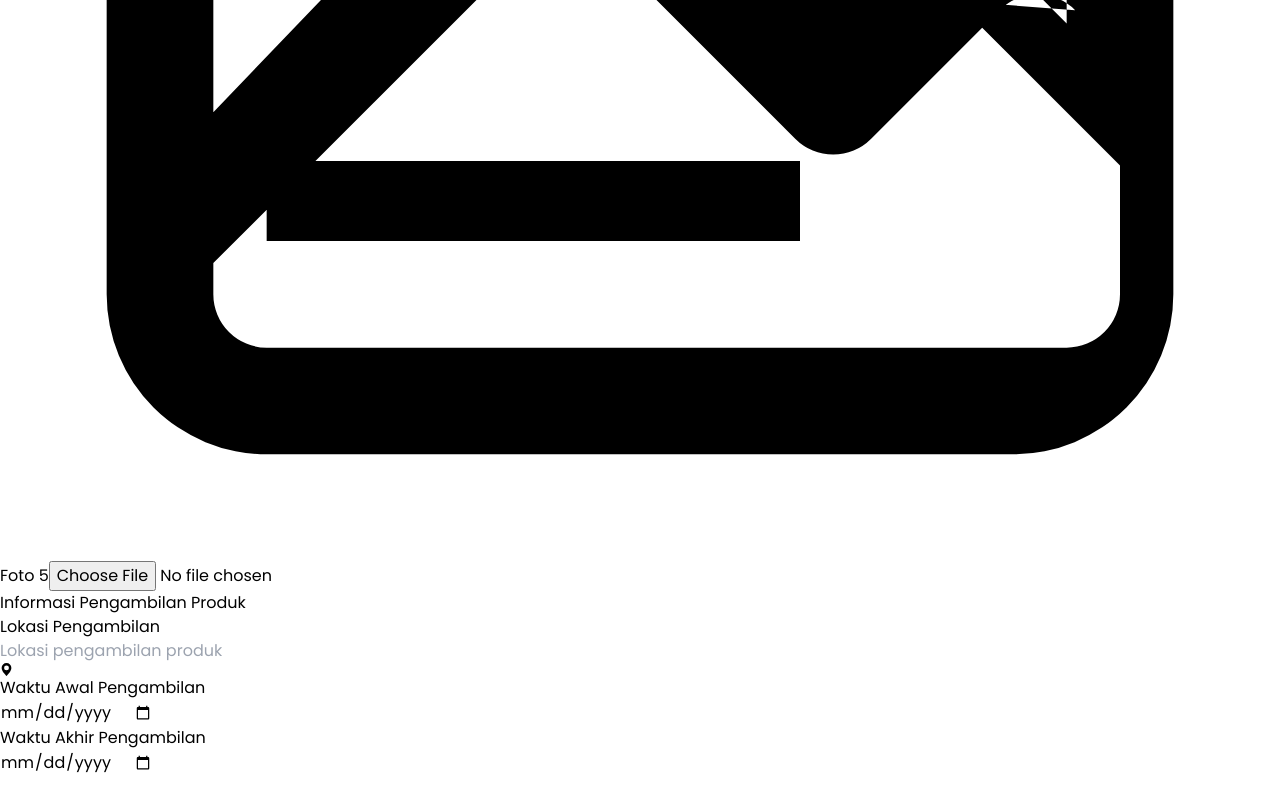
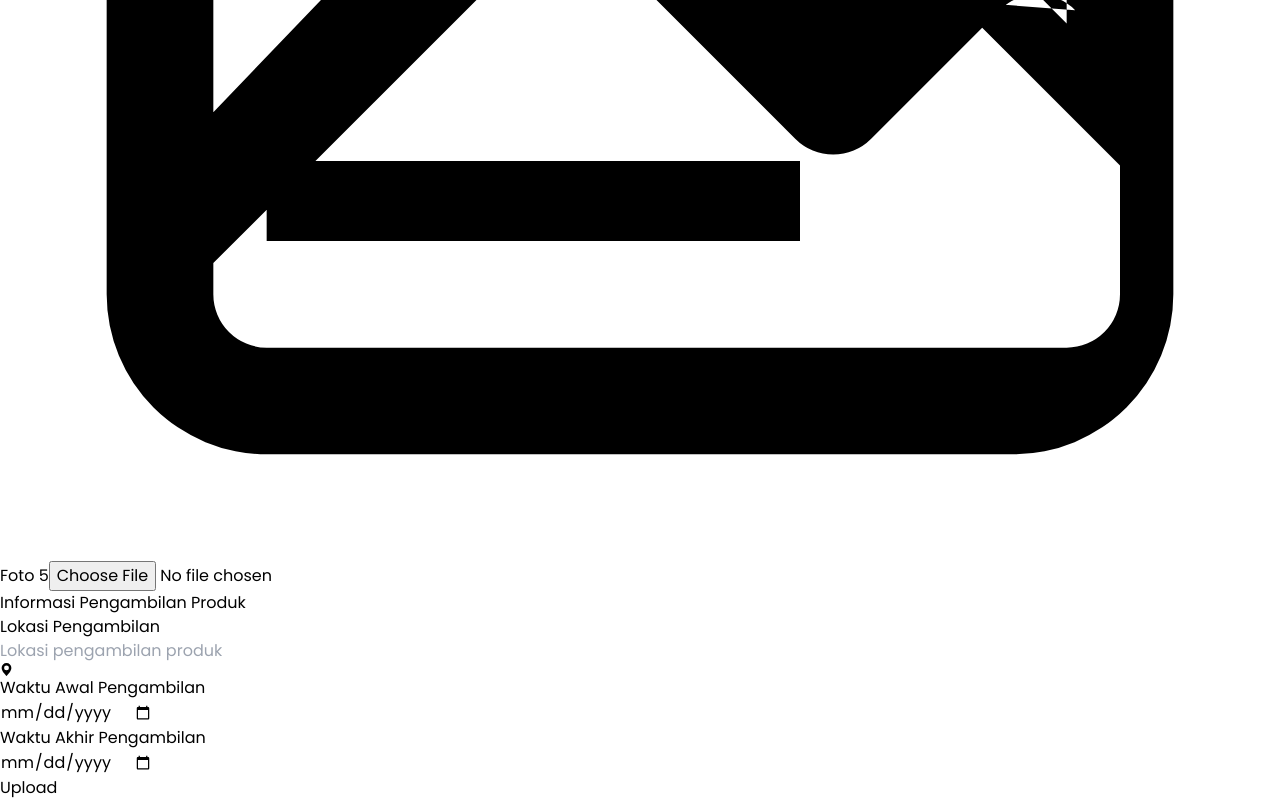
Before and after one commit to irzadzulhika29/carebites-fe, a React (Vite) app: page / in a window 1280 px wide. Shown: the part 9234-10034 px from the top of the page. Before the commit the page ends 10010 px from the top, so only its background shows below. Built offline with nearby package versions, Linux system fonts and the light colour scheme.

Commit message:
ngefix share meals 2

```diff
--- a/src/pages/ShareMeals.jsx
+++ b/src/pages/ShareMeals.jsx
@@ -49,7 +49,6 @@ const ShareMeals = () => {
 
         {/* Sidebar */}
         <div className="ml-3  flex  flex-col gap-5">
-
           {/* Sidebar Links */}
           <div className=" text-[#00712D] gap-3 p-2 rounded-md  flex  items-center ">
             <svg xmlns="http://www.w3.org/2000/svg" width="16" height="16" fill="currentColor" class="bi bi-house" viewBox="0 0 16 16">
@@ -205,8 +204,6 @@ const ShareMeals = () => {
                     ))}
                   </div>
                 </div>
-
-
               </form>
             </div>
 
@@ -215,6 +212,10 @@ const ShareMeals = () => {
           <div className="bg-[#00712D] text-white p-5 rounded-xl">
             <h1 className="mb-5">Informasi Pengambilan Produk</h1>
 
+            <form action="">
+
+
+            </form>
             <div className="w-3/4 mb-4 relative">
               <h1 className="text-xs text-white mb-2">Lokasi Pengambilan</h1>
               <input
@@ -231,7 +232,9 @@ const ShareMeals = () => {
             </div>
 
             {/* Date */}
+            <form action="">
               <div className="flex gap-4 w-3/4">
+
                 {/* Waktu Awal Pengambilan */}
                 <div className="mb-4 relative w-1/2" onClick={handleFocusAwal}>
                   <h1 className="text-xs text-white mb-2">Waktu Awal Pengambilan</h1>
@@ -255,16 +258,24 @@ const ShareMeals = () => {
                     />
                   </div>
                 </div>
+
+
+
               </div>
+
+              <button className="transition duration-300 w-3/4 text-xs text-white font-bold py-4 px-4 bg-transparent border rounded-xl hover:bg-white hover:text-[#00712D] hover:scale-104">
+                Upload
+              </button>
+            </form>
 
 
           </div>
         </div>
 
 
-      </section>
+      </section >
 
-    </div>
+    </div >
   )
 }
 
```
Lines whose indentation alone changed are shown as unchanged.
